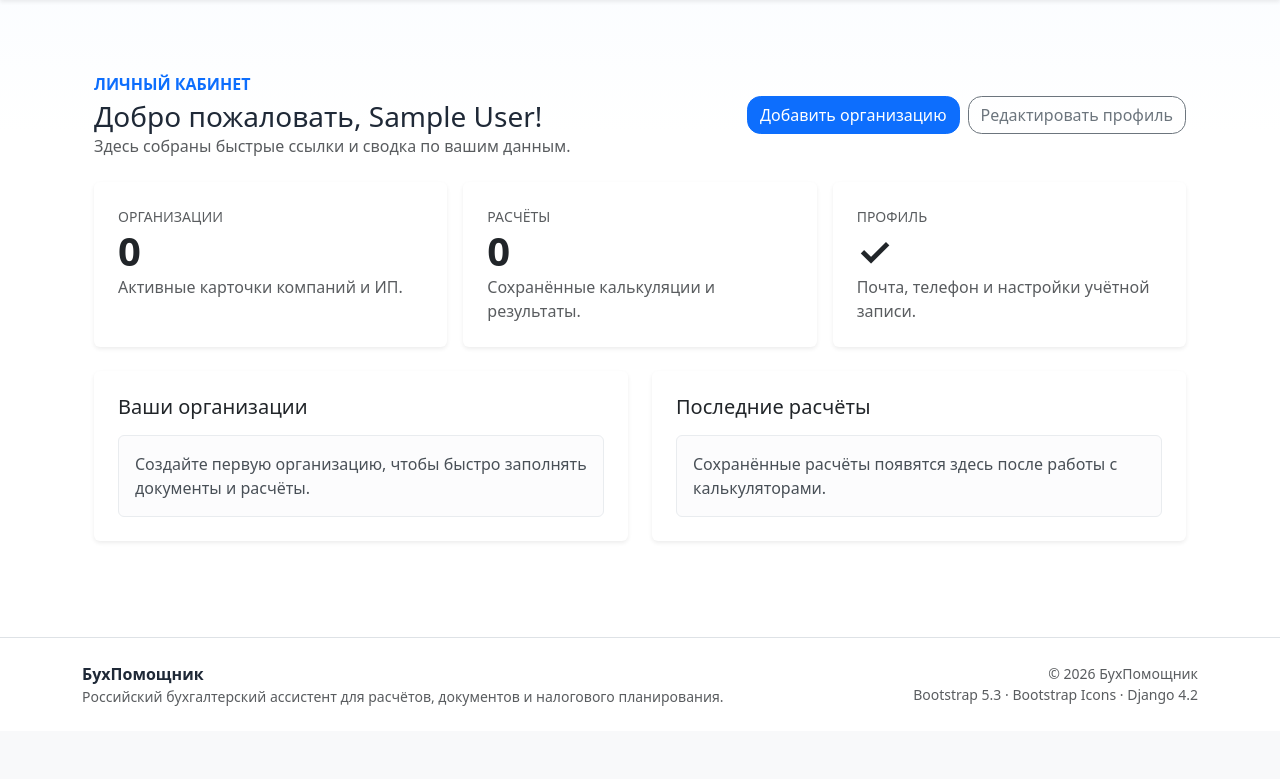
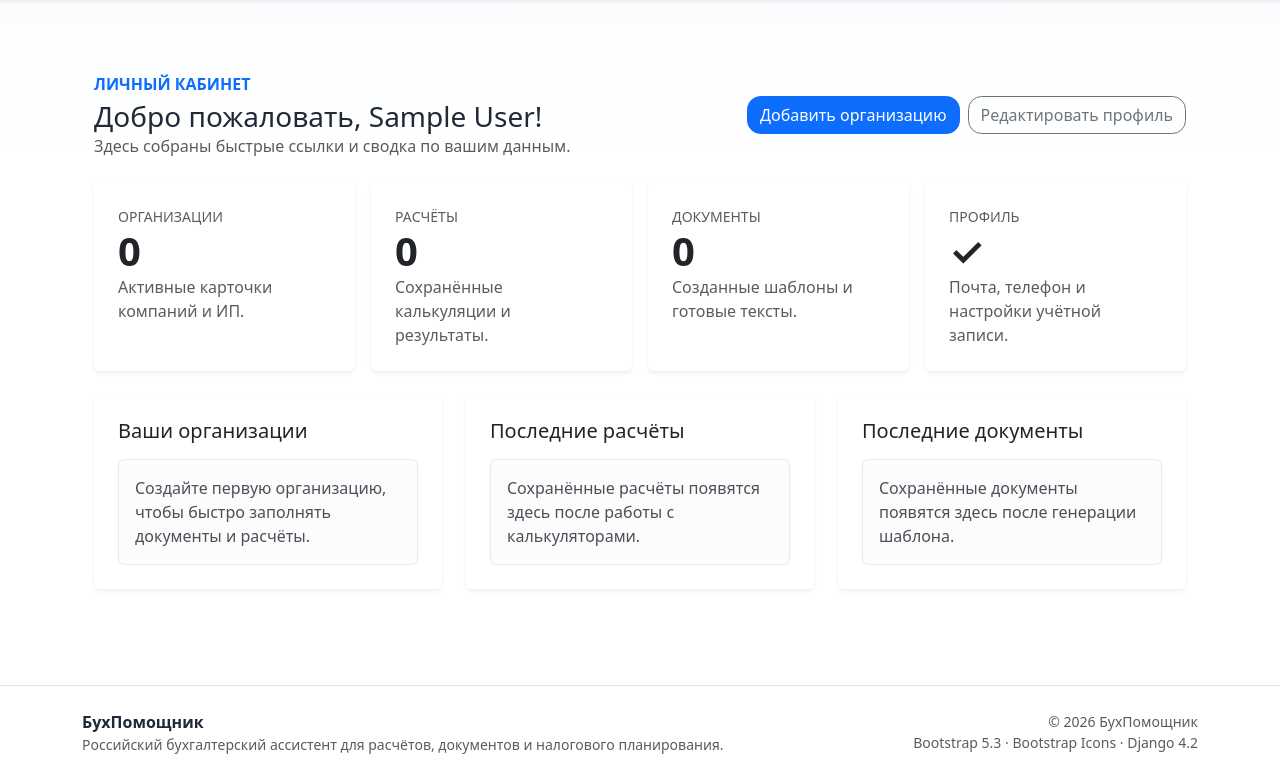
Before and after one commit to ds23432c/site_voronina, a Django app: page /accounts/dashboard/ in a window 1280 px wide. Shown: the part 100-879 px from the top of the page. Before the commit the page ends 806 px from the top, so only its background shows below. Run offline with Django 4.2, Linux system fonts and the light colour scheme; the visitor is signed in with stand-in values (Sample User, id 1); data that the repository does not hold is empty.

Commit message:
Show generated documents in account pages

```diff
--- a/apps/accounts/templates/accounts/dashboard.html
+++ b/apps/accounts/templates/accounts/dashboard.html
@@ -25,7 +25,7 @@
   {% endif %}
 
   <div class="row g-3 mb-4">
-    <div class="col-md-4">
+    <div class="col-md-3">
       <div class="card border-0 shadow-sm h-100">
         <div class="card-body p-4">
           <div class="text-muted small text-uppercase">Организации</div>
@@ -34,7 +34,7 @@
         </div>
       </div>
     </div>
-    <div class="col-md-4">
+    <div class="col-md-3">
       <div class="card border-0 shadow-sm h-100">
         <div class="card-body p-4">
           <div class="text-muted small text-uppercase">Расчёты</div>
@@ -43,7 +43,16 @@
         </div>
       </div>
     </div>
-    <div class="col-md-4">
+    <div class="col-md-3">
+      <div class="card border-0 shadow-sm h-100">
+        <div class="card-body p-4">
+          <div class="text-muted small text-uppercase">Документы</div>
+          <div class="display-6 fw-semibold">{{ document_count }}</div>
+          <p class="text-muted mb-0">Созданные шаблоны и готовые тексты.</p>
+        </div>
+      </div>
+    </div>
+    <div class="col-md-3">
       <div class="card border-0 shadow-sm h-100">
         <div class="card-body p-4">
           <div class="text-muted small text-uppercase">Профиль</div>
@@ -55,7 +64,7 @@
   </div>
 
   <div class="row g-4">
-    <div class="col-lg-6">
+    <div class="col-lg-4">
       <div class="card border-0 shadow-sm h-100">
         <div class="card-body p-4">
           <h2 class="h5 mb-3">Ваши организации</h2>
@@ -75,7 +84,7 @@
       </div>
     </div>
 
-    <div class="col-lg-6">
+    <div class="col-lg-4">
       <div class="card border-0 shadow-sm h-100">
         <div class="card-body p-4">
           <h2 class="h5 mb-3">Последние расчёты</h2>
@@ -84,11 +93,14 @@
               {% for calculation in calculations %}
                 <div class="list-group-item px-0">
                   <div class="d-flex justify-content-between align-items-center">
-                    <div>
+                    <div class="min-w-0">
                       <div class="fw-semibold">{{ calculation.title }}</div>
-                      <small class="text-muted">{{ calculation.created_at|date:"d.m.Y H:i" }}</small>
+                      {% if calculation.result_summary %}
+                        <small class="text-muted d-block text-truncate">{{ calculation.result_summary }}</small>
+                      {% endif %}
+                      <small class="text-muted d-block">{{ calculation.created_at|date:"d.m.Y H:i" }}</small>
                     </div>
-                    <span class="badge text-bg-light">{{ calculation.calculation_type|default:"Расчёт" }}</span>
+                    <span class="badge text-bg-light text-nowrap">{{ calculation.get_calculation_type_display }}</span>
                   </div>
                 </div>
               {% endfor %}
@@ -99,6 +111,31 @@
         </div>
       </div>
     </div>
+
+    <div class="col-lg-4">
+      <div class="card border-0 shadow-sm h-100">
+        <div class="card-body p-4">
+          <h2 class="h5 mb-3">Последние документы</h2>
+          {% if documents %}
+            <div class="list-group list-group-flush">
+              {% for document in documents %}
+                <div class="list-group-item px-0">
+                  <div class="d-flex justify-content-between align-items-center gap-3">
+                    <div class="min-w-0">
+                      <div class="fw-semibold text-truncate">{{ document.template.title }}</div>
+                      <small class="text-muted d-block">{{ document.created_at|date:"d.m.Y H:i" }}</small>
+                    </div>
+                    <span class="badge text-bg-light text-nowrap">{{ document.template.slug }}</span>
+                  </div>
+                </div>
+              {% endfor %}
+            </div>
+          {% else %}
+            <div class="alert alert-light mb-0">Сохранённые документы появятся здесь после генерации шаблона.</div>
+          {% endif %}
+        </div>
+      </div>
+    </div>
   </div>
 </section>
 {% endblock %}
--- a/apps/accounts/views.py
+++ b/apps/accounts/views.py
@@ -69,6 +69,7 @@ def profile_view(request):
 
     organizations = request.user.organizations.order_by("-created_at")
     calculations = request.user.calculator_calculations.order_by("-created_at")[:5]
+    documents = request.user.generated_documents.order_by("-created_at")[:5]
     return render(
         request,
         "accounts/profile.html",
@@ -76,6 +77,7 @@ def profile_view(request):
             "form": form,
             "organizations": organizations,
             "calculations": calculations,
+            "documents": documents,
         },
     )
 
@@ -84,11 +86,14 @@ def profile_view(request):
 def dashboard_view(request):
     organizations = request.user.organizations.order_by("-created_at")
     calculations = request.user.calculator_calculations.order_by("-created_at")[:5]
+    documents = request.user.generated_documents.order_by("-created_at")[:5]
     context = {
         "organizations": organizations,
         "calculations": calculations,
+        "documents": documents,
         "organization_count": organizations.count(),
         "calculation_count": request.user.calculator_calculations.count(),
+        "document_count": request.user.generated_documents.count(),
     }
     return render(request, "accounts/dashboard.html", context)
 
--- a/apps/documents/urls.py
+++ b/apps/documents/urls.py
@@ -6,6 +6,6 @@ app_name = "documents"
 
 urlpatterns = [
     path("", views.index, name="index"),
+    path("generated/", views.generated, name="generated"),
     path("<slug:slug>/", views.detail, name="detail"),
-    path("generated/", views.generated, name="generated"),
 ]
```
